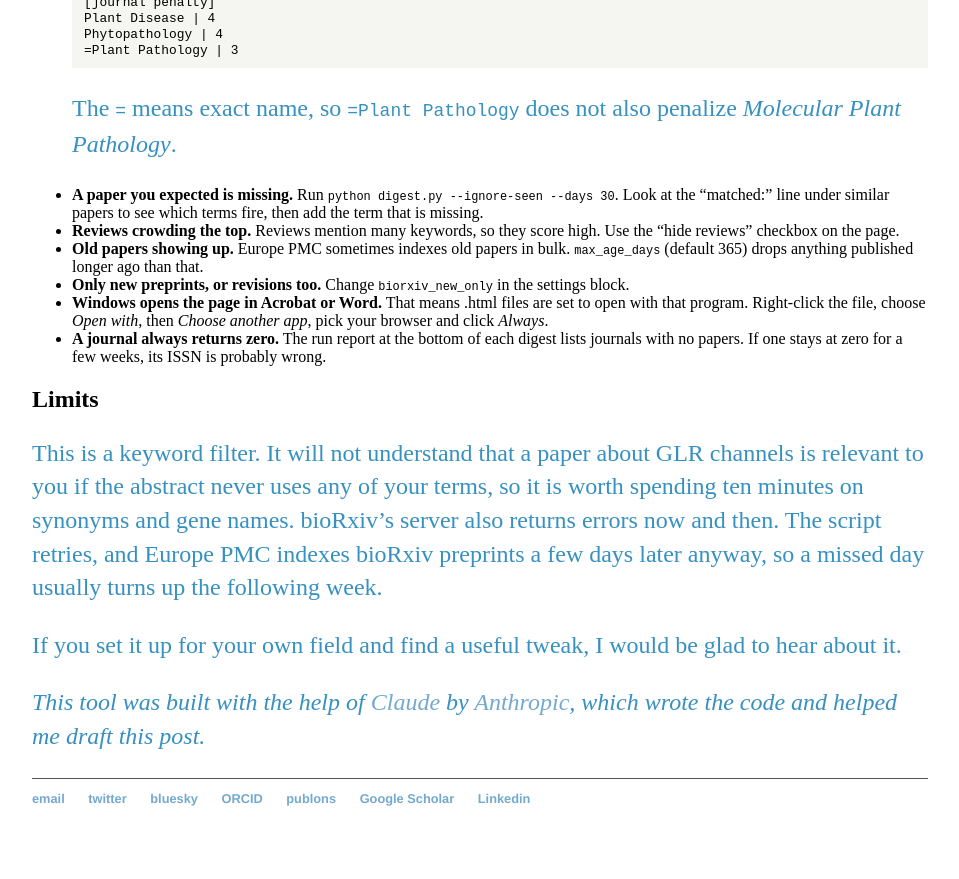
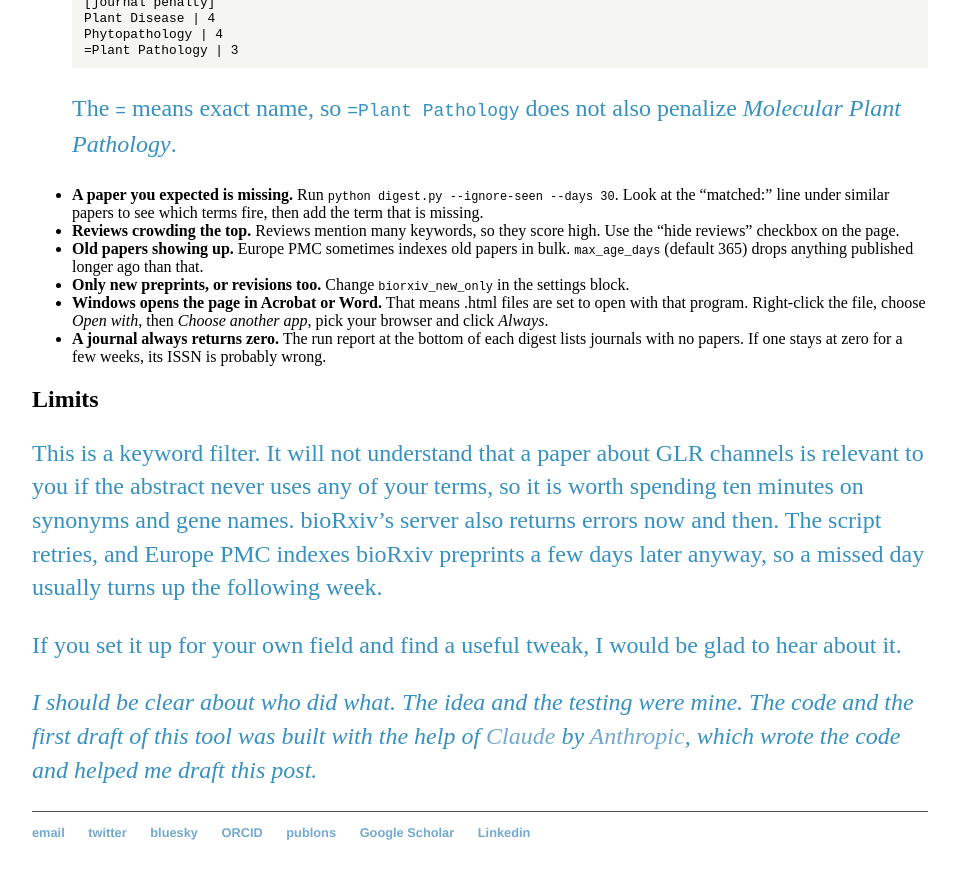
Before and after one commit to milanzupunski/milanzupunski.github.io, a Jekyll site: the page built from _posts/2026-10-08-plant-paper-digest.md, in a window 1280 px wide and 900 px high, scrolled down 4641 px. Shown: the top 879 px of the window, without its empty margins (160-1119 px from the left). Built offline with Jekyll 4.4.1, drawn with Linux system fonts in a browser that asks for light colours; Markdown is read by kramdown in place of the engine named in the settings.

Commit message:
Paper digest post: credit wording
Co-Authored-By: Claude Opus 5.5 <noreply@anthropic.com>
Claude-Session: https://claude.ai/code/session_01EVEu49wjJq7UUv7ciGitSx

```diff
--- a/_posts/2026-10-08-plant-paper-digest.md
+++ b/_posts/2026-10-08-plant-paper-digest.md
@@ -147,4 +147,4 @@ This is a keyword filter. It will not understand that a paper about GLR channels
 
 If you set it up for your own field and find a useful tweak, I would be glad to hear about it.
 
-*This tool was built with the help of [Claude](https://claude.ai) by [Anthropic](https://www.anthropic.com), which wrote the code and helped me draft this post.*
+*I should be clear about who did what. The idea and the testing were mine. The code and the first draft of this tool was built with the help of [Claude](https://claude.ai) by [Anthropic](https://www.anthropic.com), which wrote the code and helped me draft this post.*
```
